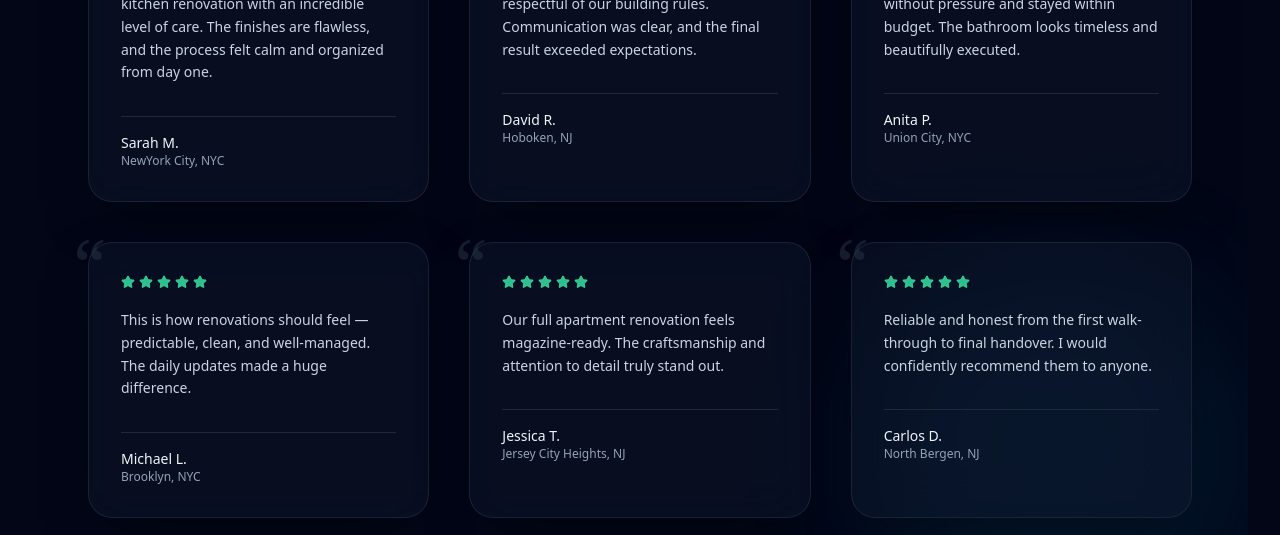
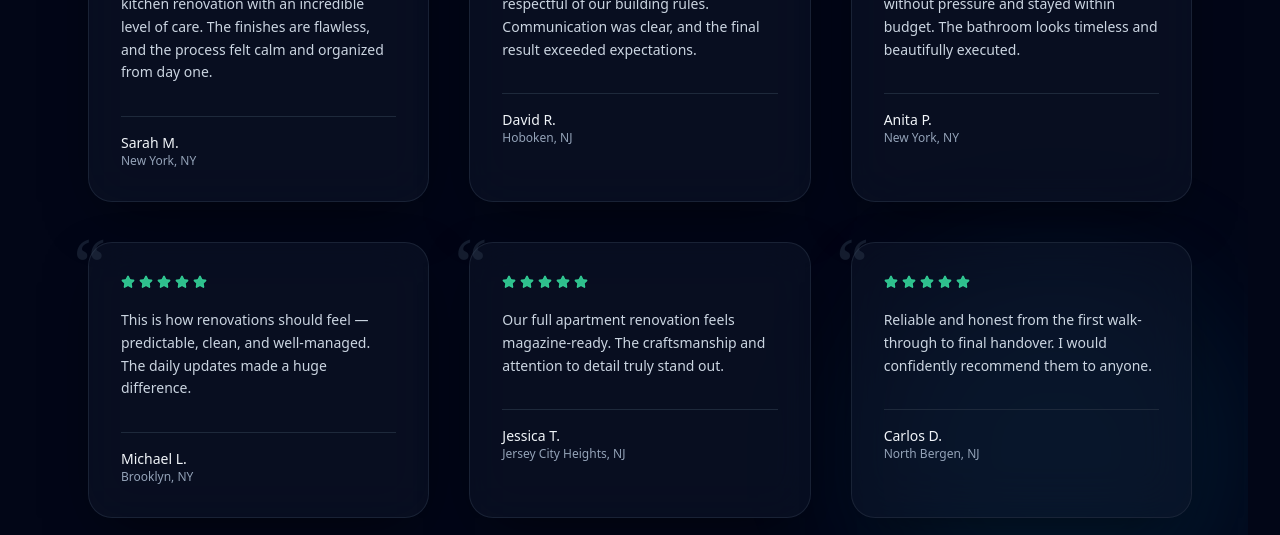
Before and after one commit to KavyaMunugoti/timeline-improvements, a React (Create React App) app: page / in a window 1280 px wide. Shown: the part 3420-3955 px from the top of the page. Built offline with nearby package versions, Linux system fonts and the light colour scheme.

Commit message:
Modifying Reviews

```diff
--- a/src/Components/Reviews.jsx
+++ b/src/Components/Reviews.jsx
@@ -5,7 +5,7 @@ import { Star } from "lucide-react";
 const reviews = [
   {
     name: "Sarah M.",
-    location: "NewYork City, NYC",
+    location: "New York, NY",
     text:
       "Timeline Improvements handled our kitchen renovation with an incredible level of care. The finishes are flawless, and the process felt calm and organized from day one.",
   },
@@ -17,13 +17,13 @@ const reviews = [
   },
   {
     name: "Anita P.",
-    location: "Union City, NYC",
+    location: "New York, NY",
     text:
       "They guided us through design choices without pressure and stayed within budget. The bathroom looks timeless and beautifully executed.",
   },
   {
     name: "Michael L.",
-    location: "Brooklyn, NYC",
+    location: "Brooklyn, NY",
     text:
       "This is how renovations should feel — predictable, clean, and well-managed. The daily updates made a huge difference.",
   },
```
